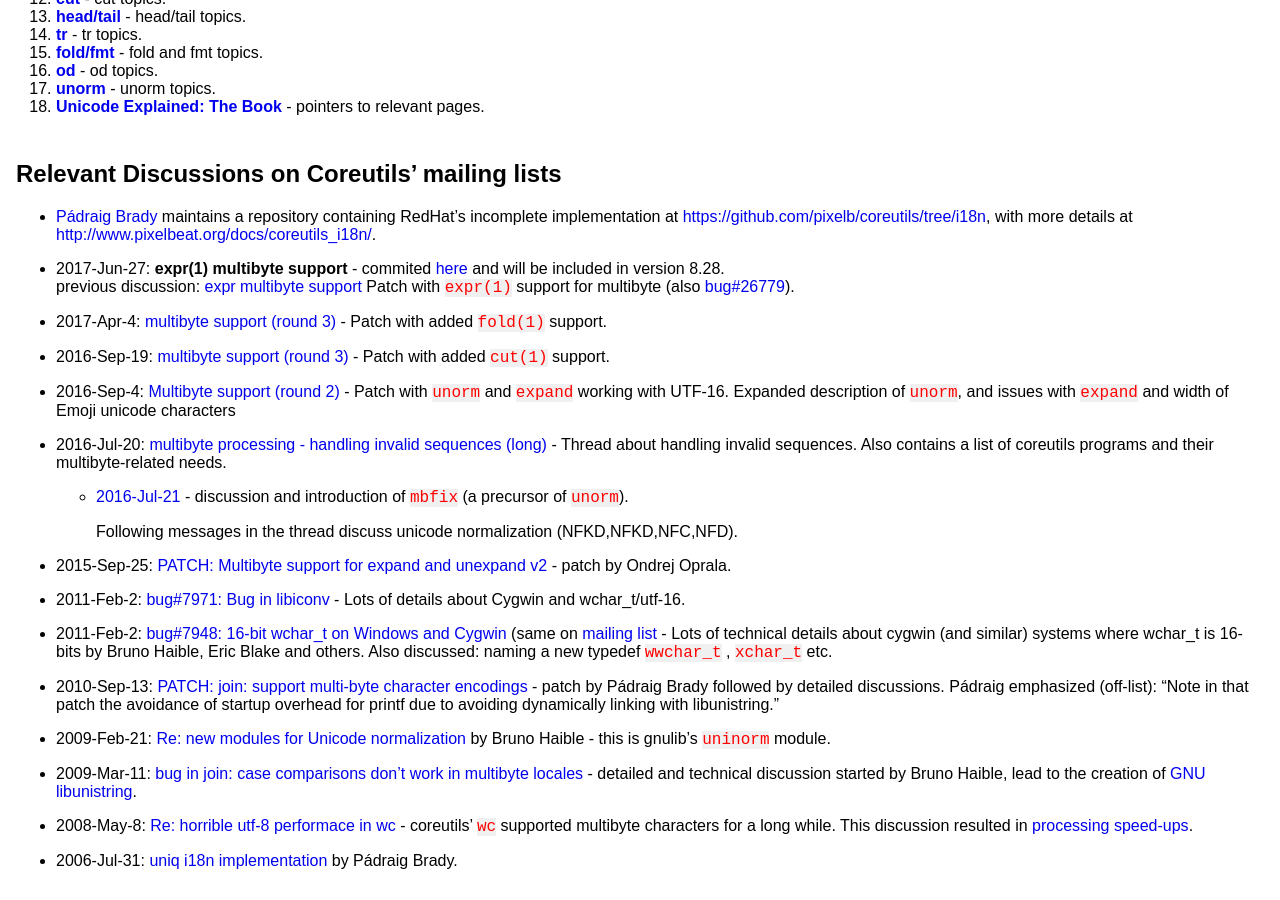
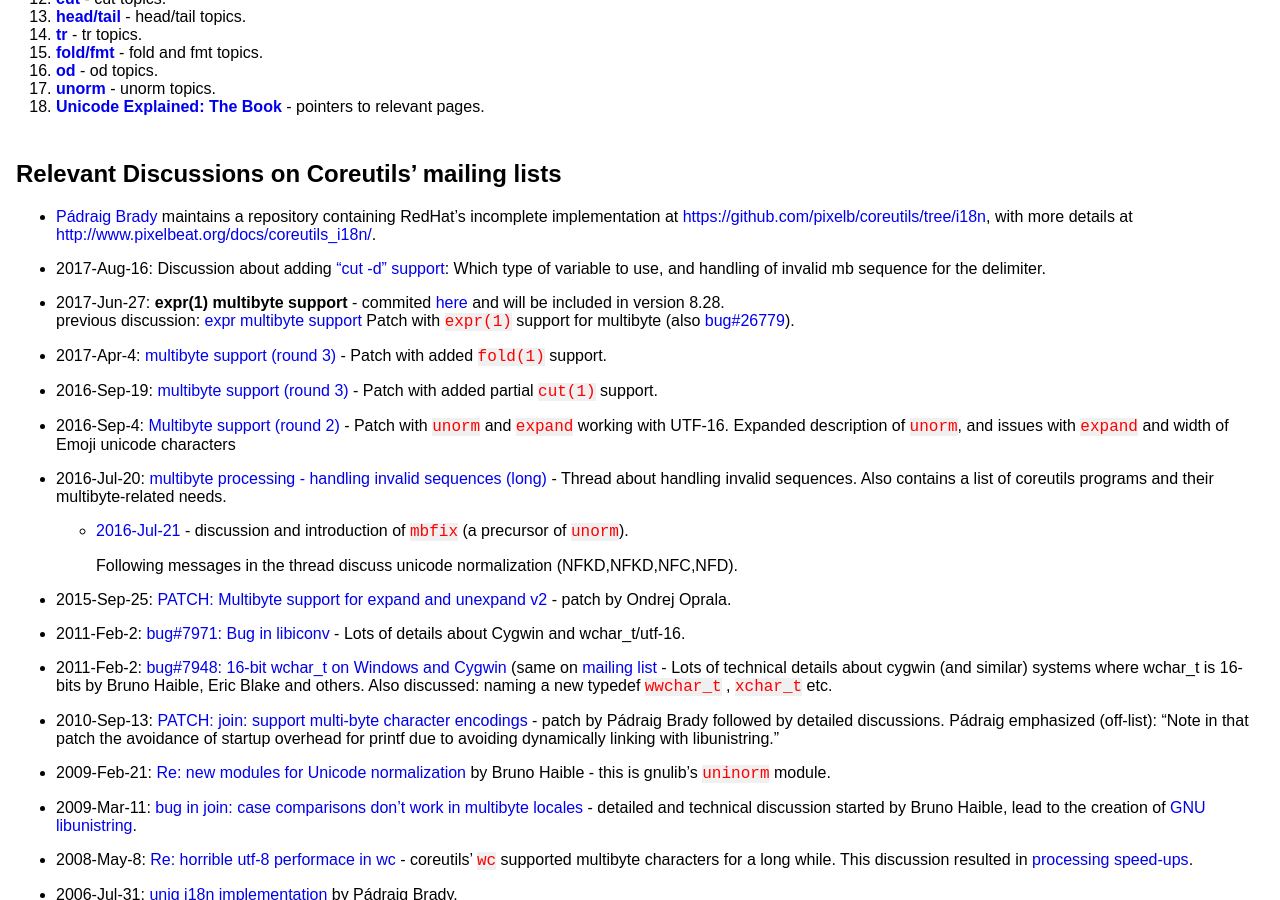
Before and after one commit to agordon/agordon.github.io, a Jekyll site: the page built from _posts/2017-04-07-coreutils-multibyte-support.md, in a window 1280 px wide and 900 px high, scrolled down 685 px. Built offline with Jekyll 4.4.1, drawn with Linux system fonts in a browser that asks for light colours.

Commit message:
Coreutils Multibyte Support: update with 'cut -d' info

```diff
--- a/_posts/2017-04-07-coreutils-multibyte-support.md
+++ b/_posts/2017-04-07-coreutils-multibyte-support.md
@@ -58,6 +58,9 @@ Relevant Discussions on Coreutils' mailing lists
   <https://github.com/pixelb/coreutils/tree/i18n>, with more details
   at <http://www.pixelbeat.org/docs/coreutils_i18n/>.
 
+* 2017-Aug-16: Discussion about adding ["cut -d" support](https://lists.gnu.org/archive/html/coreutils/2017-08/msg00029.html):
+  Which type of variable to use, and handling of invalid mb sequence for the delimiter.
+
 * 2017-Jun-27:
   **expr(1) multibyte support** - commited [here](https://git.savannah.gnu.org/cgit/coreutils.git/commit/?id=a9f2be5bfec2bfe86) and will be included in version 8.28.\
   previous discussion:
@@ -70,7 +73,7 @@ Relevant Discussions on Coreutils' mailing lists
 
 * 2016-Sep-19:
   [multibyte support (round 3)](http://lists.gnu.org/archive/html/coreutils/2016-09/msg00026.html) -
-  Patch with added `cut(1)` support.
+  Patch with added partial `cut(1)` support.
 
 * 2016-Sep-4:
   [Multibyte support (round 2)](http://lists.gnu.org/archive/html/coreutils/2016-09/msg00011.html) -
```
